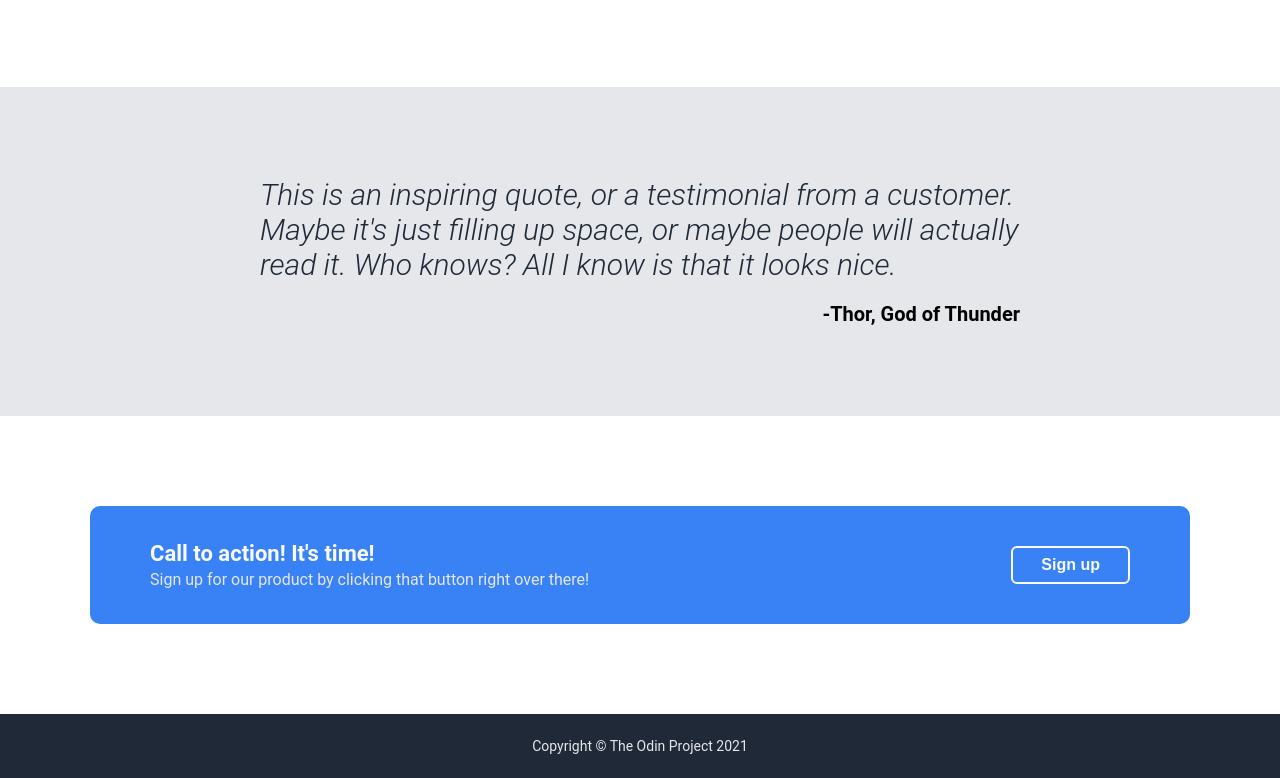
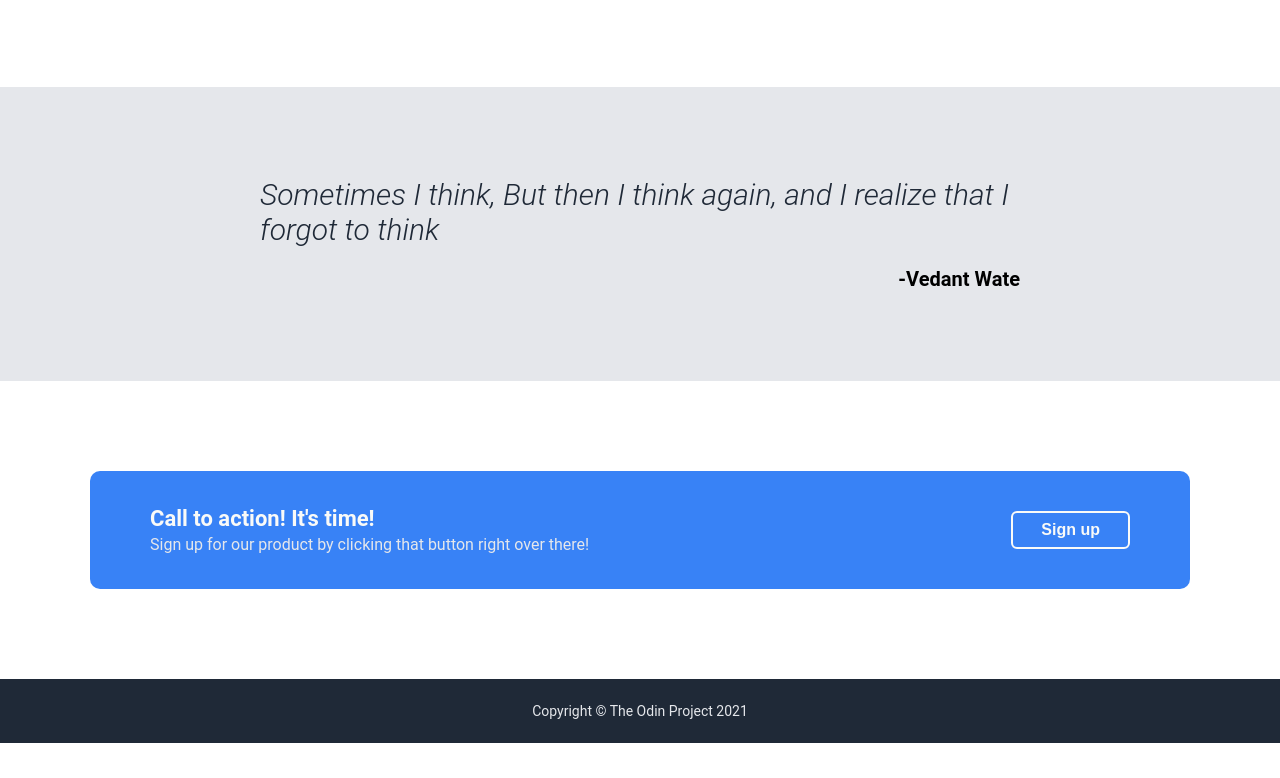
Before and after one commit to VedantCS/Odin-Project-Assisgnment-Landing-page-from-scratch, a plain HTML site: page index.html in a window 1280 px wide. Shown: the part 785-1563 px from the top of the page. After the commit the page ends 1528 px from the top, so only its background shows below. Drawn offline with Linux system fonts and the light colour scheme.

Commit message:
changed quote

```diff
--- a/index.html
+++ b/index.html
@@ -68,11 +68,9 @@
     <section class="quote-section">
       <div class="content quote-content">
         <p class="quote-text">
-          This is an inspiring quote, or a testimonial from a customer. Maybe
-          it's just filling up space, or maybe people will actually read it. Who
-          knows? All I know is that it looks nice.
+          Sometimes I think, But then I think again, and I realize that I forgot to think
         </p>
-        <p class="quote-author">-Thor, God of Thunder</p>
+        <p class="quote-author">-Vedant Wate</p>
       </div>
     </section>
     <section class="cta-section">
```
